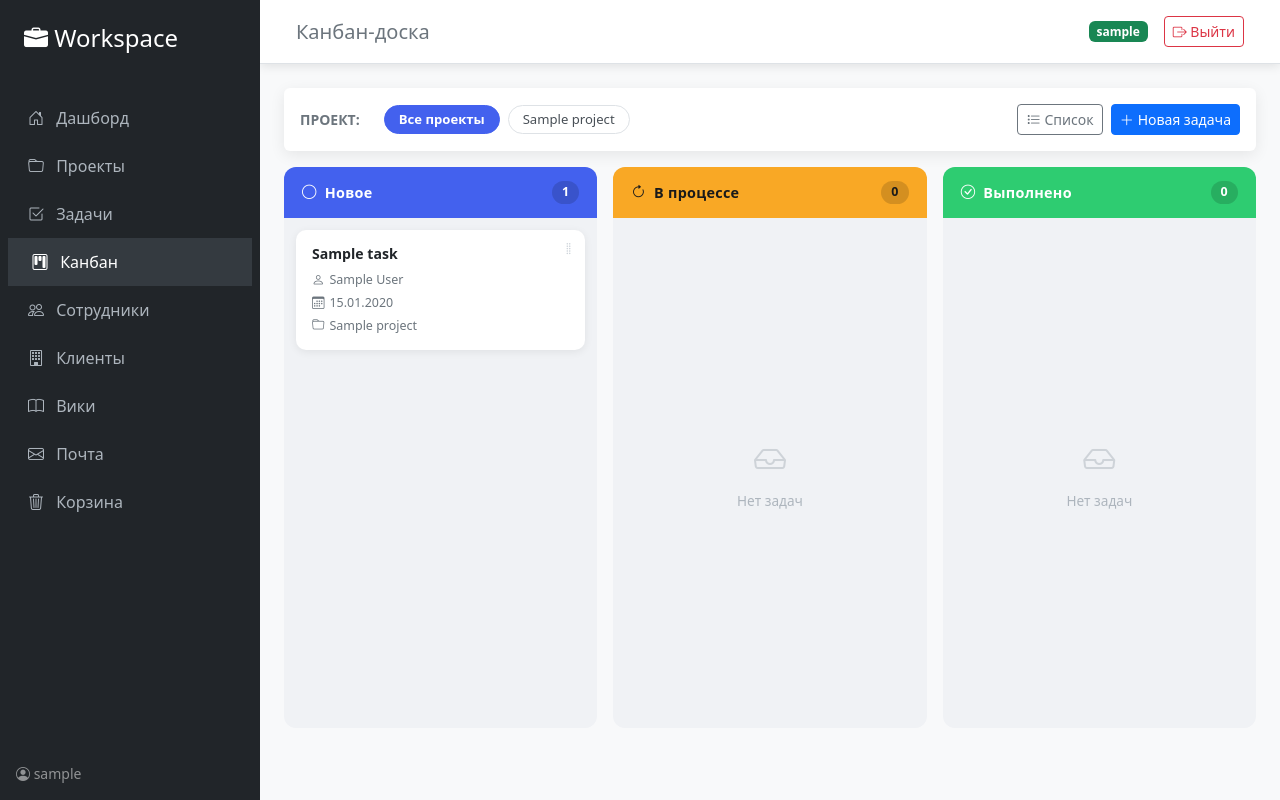
After one commit to fake-stmz/employee-workspace-django, a Django app: page /tasks/kanban/ in a window 1280 px wide. The commit adds this page. Run offline with Django 5.2, Linux system fonts and the light colour scheme; a user stored in the database is signed in; tables that the repository leaves empty hold one stand-in row (values such as "Sample post").

Commit message:
feat: tasks kanban

```diff
--- a/apps/tasks/views.py
+++ b/apps/tasks/views.py
@@ -11,6 +11,8 @@ from django.db.models import Count, Q
 from apps.documents.models import Document
 from django.contrib import messages
 from apps.core.decorators import handle_exceptions
+from django.http import JsonResponse
+import json
 
 
 class TaskViewSet(viewsets.ModelViewSet):
@@ -254,3 +256,55 @@ def project_delete(request, pk):
 
     context = {"project": project}
     return render(request, "projects/project_confirm_delete.html", context)
+
+@handle_exceptions
+@login_required
+def task_kanban(request):
+    is_manager = request.user.groups.filter(name='Менеджер').exists()
+
+    if is_manager:
+        tasks = Task.objects.select_related('project', 'assigned_to').all()
+    else:
+        tasks = Task.objects.select_related('project', 'assigned_to').filter(
+            assigned_to__user=request.user
+        )
+
+    projects = Project.objects.order_by('name')
+
+    context = {
+        'tasks': tasks,
+        'projects': projects,
+        'is_manager': is_manager,
+    }
+    return render(request, 'tasks/task_kanban.html', context)
+
+
+@login_required
+def task_update_status(request, pk):
+    if request.method == 'POST':
+        task = get_object_or_404(Task, pk=pk)
+
+        is_manager = request.user.groups.filter(name='Менеджер').exists()
+        is_assigned = (
+            hasattr(request.user, 'employee') and
+            task.assigned_to and
+            task.assigned_to == request.user.employee
+        )
+
+        if not is_manager and not is_assigned:
+            return JsonResponse({'success': False, 'error': 'Нет прав'}, status=403)
+
+        try:
+            data = json.loads(request.body)
+            new_status = data.get('status')
+        except (json.JSONDecodeError, AttributeError):
+            return JsonResponse({'success': False, 'error': 'Неверный формат данных'}, status=400)
+
+        if new_status not in ['new', 'progress', 'done']:
+            return JsonResponse({'success': False, 'error': 'Неверный статус'}, status=400)
+
+        task.status = new_status
+        task.save(update_fields=['status'])
+        return JsonResponse({'success': True})
+
+    return JsonResponse({'success': False, 'error': 'Метод не разрешён'}, status=405)
--- a/config/urls.py
+++ b/config/urls.py
@@ -40,11 +40,13 @@ urlpatterns = [
     path('projects/<int:pk>/delete/', project_delete, name='project_delete'),
     # Задачи
     path('tasks/', task_list, name='task_list'),
+    path('tasks/kanban/', task_kanban, name='task_kanban'),
     path('tasks/<int:pk>/', task_detail, name='task_detail'),
     path('tasks/create/', task_create, name='task_create'),
     path('tasks/<int:pk>/edit/', task_update, name='task_update'),
     path('tasks/<int:pk>/delete/', task_delete, name='task_delete'),
     path('tasks/<int:pk>/comment/', add_task_comment, name='add_task_comment'),
+    path('tasks/<int:pk>/update-status/', task_update_status, name='task_update_status'),
     # Сотрудники
     path('employees/', employee_list, name='employee_list'),
     # Клиенты
--- a/templates/base.html
+++ b/templates/base.html
@@ -69,8 +69,11 @@
             <a href="{% url 'project_list' %}" class="nav-link {% if 'projects' in request.path %}active{% endif %}">
                 <i class="bi bi-folder me-2"></i> Проекты
             </a>
-            <a href="{% url 'task_list' %}" class="nav-link {% if 'tasks' in request.path %}active{% endif %}">
+            <a href="{% url 'task_list' %}" class="nav-link {% if 'tasks' in request.path and 'kanban' not in request.path %}active{% endif %}">
                 <i class="bi bi-check2-square me-2"></i> Задачи
+            </a>
+            <a href="{% url 'task_kanban' %}" class="nav-link ps-4 {% if 'kanban' in request.path %}active{% endif %}">
+                <i class="bi bi-kanban me-2"></i> Канбан
             </a>
             <a href="{% url 'employee_list' %}" class="nav-link {% if 'employees' in request.path %}active{% endif %}">
                 <i class="bi bi-people me-2"></i> Сотрудники
--- /dev/null
+++ b/templates/tasks/task_kanban.html
@@ -0,0 +1,411 @@
+{% extends 'base.html' %}
+{% block title %}Канбан — Employee Workspace{% endblock %}
+{% block page_title %}Канбан-доска{% endblock %}
+
+{% block content %}
+<style>
+  .kanban-wrapper {
+    display: flex;
+    flex-direction: column;
+    gap: 1rem;
+    height: calc(100vh - 160px);
+  }
+  .kanban-toolbar {
+    flex-shrink: 0;
+  }
+  .kanban-board {
+    display: grid;
+    grid-template-columns: repeat(3, 1fr);
+    gap: 1rem;
+    flex: 1;
+    min-height: 0;
+  }
+  .kanban-column {
+    display: flex;
+    flex-direction: column;
+    border-radius: 12px;
+    overflow: hidden;
+    background: #f0f2f5;
+    min-height: 0;
+  }
+  .kanban-column-header {
+    display: flex;
+    align-items: center;
+    justify-content: space-between;
+    padding: 14px 18px;
+    font-weight: 600;
+    font-size: 0.9rem;
+    letter-spacing: 0.02em;
+    flex-shrink: 0;
+  }
+  .kanban-column-header .badge-count {
+    background: rgba(0,0,0,0.15);
+    color: inherit;
+    border-radius: 20px;
+    padding: 2px 10px;
+    font-size: 0.78rem;
+    font-weight: 600;
+  }
+  .col-new .kanban-column-header    { background: #4361ee; color: #fff; }
+  .col-progress .kanban-column-header { background: #f9a825; color: #1a1a1a; }
+  .col-done .kanban-column-header   { background: #2ecc71; color: #fff; }
+
+  .kanban-cards {
+    flex: 1;
+    overflow-y: auto;
+    padding: 12px;
+    display: flex;
+    flex-direction: column;
+    gap: 10px;
+  }
+  .kanban-cards::-webkit-scrollbar { width: 4px; }
+  .kanban-cards::-webkit-scrollbar-track { background: transparent; }
+  .kanban-cards::-webkit-scrollbar-thumb { background: #ccc; border-radius: 4px; }
+
+  /* drop zone highlight */
+  .kanban-cards.drag-over {
+    background: rgba(67, 97, 238, 0.08);
+    border-radius: 8px;
+    outline: 2px dashed #4361ee;
+    outline-offset: -4px;
+  }
+
+  .task-card {
+    background: #fff;
+    border-radius: 10px;
+    padding: 14px 16px;
+    box-shadow: 0 2px 8px rgba(0,0,0,0.07);
+    cursor: grab;
+    transition: box-shadow 0.15s, transform 0.15s, opacity 0.15s;
+    position: relative;
+    user-select: none;
+  }
+  .task-card:hover {
+    box-shadow: 0 6px 20px rgba(0,0,0,0.13);
+    transform: translateY(-1px);
+  }
+  .task-card.dragging {
+    opacity: 0.45;
+    cursor: grabbing;
+  }
+  .task-card-title {
+    font-weight: 600;
+    font-size: 0.88rem;
+    color: #212529;
+    text-decoration: none;
+    display: block;
+    margin-bottom: 8px;
+    line-height: 1.4;
+    transition: color 0.15s;
+  }
+  .task-card-title:hover { color: #4361ee; }
+  .task-card-meta {
+    display: flex;
+    flex-direction: column;
+    gap: 4px;
+    font-size: 0.78rem;
+    color: #6c757d;
+  }
+  .task-card-meta span { display: flex; align-items: center; gap: 5px; }
+
+  .task-drag-handle {
+    position: absolute;
+    top: 10px;
+    right: 10px;
+    color: #ced4da;
+    font-size: 0.8rem;
+    cursor: grab;
+  }
+
+  .empty-column {
+    flex: 1;
+    display: flex;
+    align-items: center;
+    justify-content: center;
+    flex-direction: column;
+    color: #adb5bd;
+    font-size: 0.85rem;
+    gap: 8px;
+    padding: 20px;
+    text-align: center;
+  }
+  .empty-column i { font-size: 2rem; opacity: 0.5; }
+
+  /* Project filter pills */
+  .project-pills { display: flex; flex-wrap: wrap; gap: 8px; align-items: center; }
+  .project-pill {
+    border: 1.5px solid #dee2e6;
+    border-radius: 20px;
+    padding: 4px 14px;
+    font-size: 0.82rem;
+    cursor: pointer;
+    background: #fff;
+    color: #495057;
+    transition: all 0.15s;
+    white-space: nowrap;
+  }
+  .project-pill:hover { border-color: #4361ee; color: #4361ee; }
+  .project-pill.active { background: #4361ee; border-color: #4361ee; color: #fff; font-weight: 600; }
+
+  /* Loading / save indicator */
+  #kanbanStatus {
+    position: fixed;
+    bottom: 24px;
+    left: calc(260px + 24px);
+    background: #212529;
+    color: #fff;
+    padding: 8px 18px;
+    border-radius: 8px;
+    font-size: 0.85rem;
+    display: none;
+    z-index: 9999;
+    gap: 8px;
+    align-items: center;
+  }
+  #kanbanStatus.visible { display: flex; }
+  #kanbanStatus.error { background: #dc3545; }
+  #kanbanStatus.success { background: #2ecc71; }
+</style>
+
+<div class="kanban-wrapper">
+  <!-- Toolbar -->
+  <div class="kanban-toolbar card">
+    <div class="card-body py-3">
+      <div class="d-flex align-items-center gap-4 flex-wrap">
+        <span class="fw-semibold text-secondary small text-uppercase">Проект:</span>
+        <div class="project-pills">
+          <span class="project-pill active" data-project="">Все проекты</span>
+          {% for project in projects %}
+          <span class="project-pill" data-project="{{ project.id }}">{{ project.name }}</span>
+          {% endfor %}
+        </div>
+        <div class="ms-auto d-flex gap-2">
+          <a href="{% url 'task_list' %}" class="btn btn-outline-secondary btn-sm">
+            <i class="bi bi-list-task me-1"></i>Список
+          </a>
+          <a href="{% url 'task_create' %}" class="btn btn-primary btn-sm">
+            <i class="bi bi-plus-lg me-1"></i>Новая задача
+          </a>
+        </div>
+      </div>
+    </div>
+  </div>
+
+  <!-- Board -->
+  <div class="kanban-board">
+    <!-- Новое -->
+    <div class="kanban-column col-new" data-status="new">
+      <div class="kanban-column-header">
+        <span><i class="bi bi-circle me-2"></i>Новое</span>
+        <span class="badge-count" id="count-new">0</span>
+      </div>
+      <div class="kanban-cards" id="col-new" data-status="new"></div>
+    </div>
+
+    <!-- В процессе -->
+    <div class="kanban-column col-progress" data-status="progress">
+      <div class="kanban-column-header">
+        <span><i class="bi bi-arrow-clockwise me-2"></i>В процессе</span>
+        <span class="badge-count" id="count-progress">0</span>
+      </div>
+      <div class="kanban-cards" id="col-progress" data-status="progress"></div>
+    </div>
+
+    <!-- Выполнено -->
+    <div class="kanban-column col-done" data-status="done">
+      <div class="kanban-column-header">
+        <span><i class="bi bi-check-circle me-2"></i>Выполнено</span>
+        <span class="badge-count" id="count-done">0</span>
+      </div>
+      <div class="kanban-cards" id="col-done" data-status="done"></div>
+    </div>
+  </div>
+</div>
+
+<!-- Status indicator -->
+<div id="kanbanStatus">
+  <i class="bi bi-arrow-repeat spin"></i>
+  <span id="kanbanStatusText">Сохранение…</span>
+</div>
+
+<style>
+@keyframes spin { to { transform: rotate(360deg); } }
+.spin { display: inline-block; animation: spin 0.8s linear infinite; }
+</style>
+{% endblock %}
+
+{% block extra_js %}
+<script>
+// ─── Data from Django ────────────────────────────────────────────────────────
+const ALL_TASKS = [
+  {% for task in tasks %}
+  {
+    id: {{ task.id }},
+    title: "{{ task.title|escapejs }}",
+    status: "{{ task.status }}",
+    project_id: {% if task.project %}{{ task.project.id }}{% else %}null{% endif %},
+    project_name: "{% if task.project %}{{ task.project.name|escapejs }}{% else %}{% endif %}",
+    assigned_to: "{% if task.assigned_to %}{{ task.assigned_to.full_name|escapejs }}{% else %}{% endif %}",
+    due_date: "{% if task.due_date %}{{ task.due_date|date:'d.m.Y' }}{% else %}{% endif %}",
+  },
+  {% endfor %}
+];
+
+const CSRF_TOKEN = "{{ csrf_token }}";
+
+// ─── State ───────────────────────────────────────────────────────────────────
+let currentProjectFilter = null; // null = all
+let draggedId = null;
+let tasks = [...ALL_TASKS];
+
+// ─── Status indicator ────────────────────────────────────────────────────────
+let statusTimer = null;
+function showStatus(text, type = 'loading') {
+  const el = document.getElementById('kanbanStatus');
+  const textEl = document.getElementById('kanbanStatusText');
+  const icon = el.querySelector('i');
+  el.className = 'visible';
+  if (type === 'error') { el.classList.add('error'); icon.className = 'bi bi-x-circle'; }
+  else if (type === 'success') { el.classList.add('success'); icon.className = 'bi bi-check-circle'; }
+  else { icon.className = 'bi bi-arrow-repeat spin'; }
+  textEl.textContent = text;
+  clearTimeout(statusTimer);
+  if (type !== 'loading') {
+    statusTimer = setTimeout(() => { el.classList.remove('visible'); }, 2000);
+  }
+}
+
+// ─── Render ──────────────────────────────────────────────────────────────────
+function getFilteredTasks() {
+  if (currentProjectFilter === null) return tasks;
+  return tasks.filter(t => String(t.project_id) === String(currentProjectFilter));
+}
+
+function buildCard(task) {
+  const card = document.createElement('div');
+  card.className = 'task-card';
+  card.draggable = true;
+  card.dataset.id = task.id;
+
+  const dueBadge = task.due_date
+    ? `<span><i class="bi bi-calendar3"></i>${task.due_date}</span>` : '';
+  const assignBadge = task.assigned_to
+    ? `<span><i class="bi bi-person"></i>${task.assigned_to}</span>` : '';
+  const projectBadge = task.project_name
+    ? `<span><i class="bi bi-folder"></i>${task.project_name}</span>` : '';
+
+  card.innerHTML = `
+    <i class="bi bi-grip-vertical task-drag-handle"></i>
+    <a href="/tasks/${task.id}/" class="task-card-title">${task.title}</a>
+    <div class="task-card-meta">
+      ${assignBadge}
+      ${dueBadge}
+      ${projectBadge}
+    </div>
+  `;
+
+  // Drag events
+  card.addEventListener('dragstart', onDragStart);
+  card.addEventListener('dragend', onDragEnd);
+  return card;
+}
+
+function renderBoard() {
+  const filtered = getFilteredTasks();
+  const cols = ['new', 'progress', 'done'];
+
+  cols.forEach(status => {
+    const col = document.getElementById(`col-${status}`);
+    col.innerHTML = '';
+    const colTasks = filtered.filter(t => t.status === status);
+
+    document.getElementById(`count-${status}`).textContent = colTasks.length;
+
+    if (colTasks.length === 0) {
+      const empty = document.createElement('div');
+      empty.className = 'empty-column';
+      empty.innerHTML = `<i class="bi bi-inbox"></i><span>Нет задач</span>`;
+      col.appendChild(empty);
+    } else {
+      colTasks.forEach(t => col.appendChild(buildCard(t)));
+    }
+  });
+}
+
+// ─── Drag & Drop ─────────────────────────────────────────────────────────────
+function onDragStart(e) {
+  draggedId = parseInt(this.dataset.id);
+  this.classList.add('dragging');
+  e.dataTransfer.effectAllowed = 'move';
+  e.dataTransfer.setData('text/plain', draggedId);
+}
+
+function onDragEnd(e) {
+  this.classList.remove('dragging');
+  document.querySelectorAll('.kanban-cards').forEach(c => c.classList.remove('drag-over'));
+}
+
+document.querySelectorAll('.kanban-cards').forEach(col => {
+  col.addEventListener('dragover', e => {
+    e.preventDefault();
+    e.dataTransfer.dropEffect = 'move';
+    col.classList.add('drag-over');
+  });
+  col.addEventListener('dragleave', e => {
+    if (!col.contains(e.relatedTarget)) col.classList.remove('drag-over');
+  });
+  col.addEventListener('drop', e => {
+    e.preventDefault();
+    col.classList.remove('drag-over');
+    const newStatus = col.dataset.status;
+    const id = parseInt(e.dataTransfer.getData('text/plain'));
+    if (!id) return;
+
+    const task = tasks.find(t => t.id === id);
+    if (!task || task.status === newStatus) return;
+
+    // Optimistic update
+    task.status = newStatus;
+    renderBoard();
+
+    // Persist
+    showStatus('Сохранение…', 'loading');
+    fetch(`/tasks/${id}/update-status/`, {
+      method: 'POST',
+      headers: {
+        'Content-Type': 'application/json',
+        'X-CSRFToken': CSRF_TOKEN,
+      },
+      body: JSON.stringify({ status: newStatus }),
+    })
+    .then(r => r.json())
+    .then(data => {
+      if (data.success) {
+        showStatus('Сохранено', 'success');
+      } else {
+        throw new Error(data.error || 'Ошибка');
+      }
+    })
+    .catch(err => {
+      showStatus('Ошибка сохранения', 'error');
+      // Revert
+      task.status = task.status; // already changed; reload from server would be ideal
+      console.error(err);
+    });
+  });
+});
+
+// ─── Project filter ───────────────────────────────────────────────────────────
+document.querySelectorAll('.project-pill').forEach(pill => {
+  pill.addEventListener('click', function() {
+    document.querySelectorAll('.project-pill').forEach(p => p.classList.remove('active'));
+    this.classList.add('active');
+    currentProjectFilter = this.dataset.project || null;
+    renderBoard();
+  });
+});
+
+// ─── Initial render ───────────────────────────────────────────────────────────
+renderBoard();
+</script>
+{% endblock %}
```
